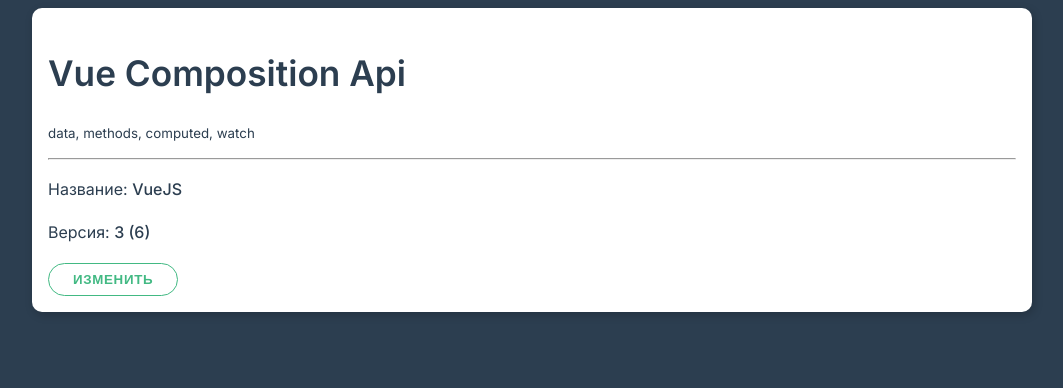
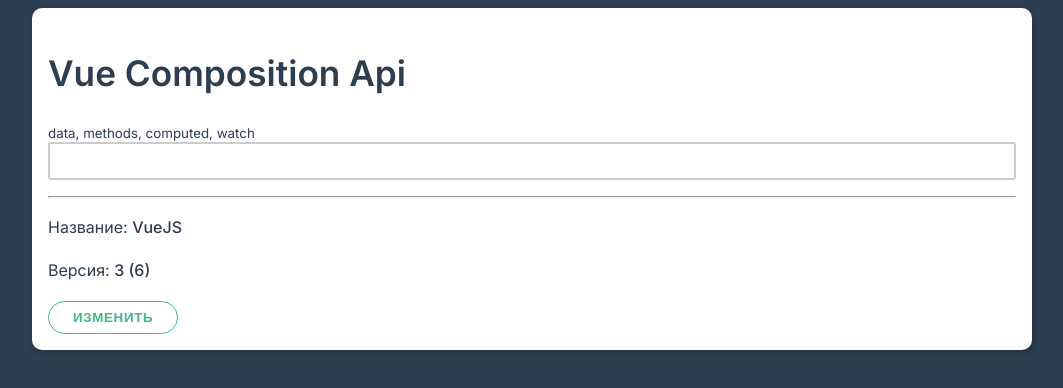
Before and after one commit to ilg2005/vue-intensive, a Vue app in the folder 12-vue-composition/: page / in a window 1280 px wide. Shown: the top 388 px of the page, without its empty margins (108-1171 px from the left). Built offline with nearby package versions, Linux system fonts and the light colour scheme.

Commit message:
доступ к DOM-элементу через ref

```diff
--- a/12-vue-composition/src/App.vue
+++ b/12-vue-composition/src/App.vue
@@ -3,6 +3,9 @@
     <div class="card">
       <h1> {{ title }}</h1>
       <small>data, methods, computed, watch</small>
+      <div class="form-control">
+        <input type="text" ref="textInput">
+      </div>
       <hr>
       <p>Название: <strong>{{ name }}</strong></p>
       <p>Версия: <strong>{{ version }} ({{ doubleVersion }})</strong></p>
@@ -20,6 +23,7 @@
     const name = ref('VueJS')
     const version = ref(3)
     const title = ref('Vue Composition Api')
+    const textInput = ref(null)
 
     const framework = reactive({
       name: 'VueJS',
@@ -36,6 +40,7 @@
     function changeInfo() {
       name.value = 'Vue JS!'
       version.value = 4
+      console.log('textInput.value.value: ', textInput.value.value)
     }
 
     return {
@@ -44,6 +49,7 @@
       version,
       framework,
       doubleVersion,
+      textInput,
       change: changeInfo
     }
   }
```
